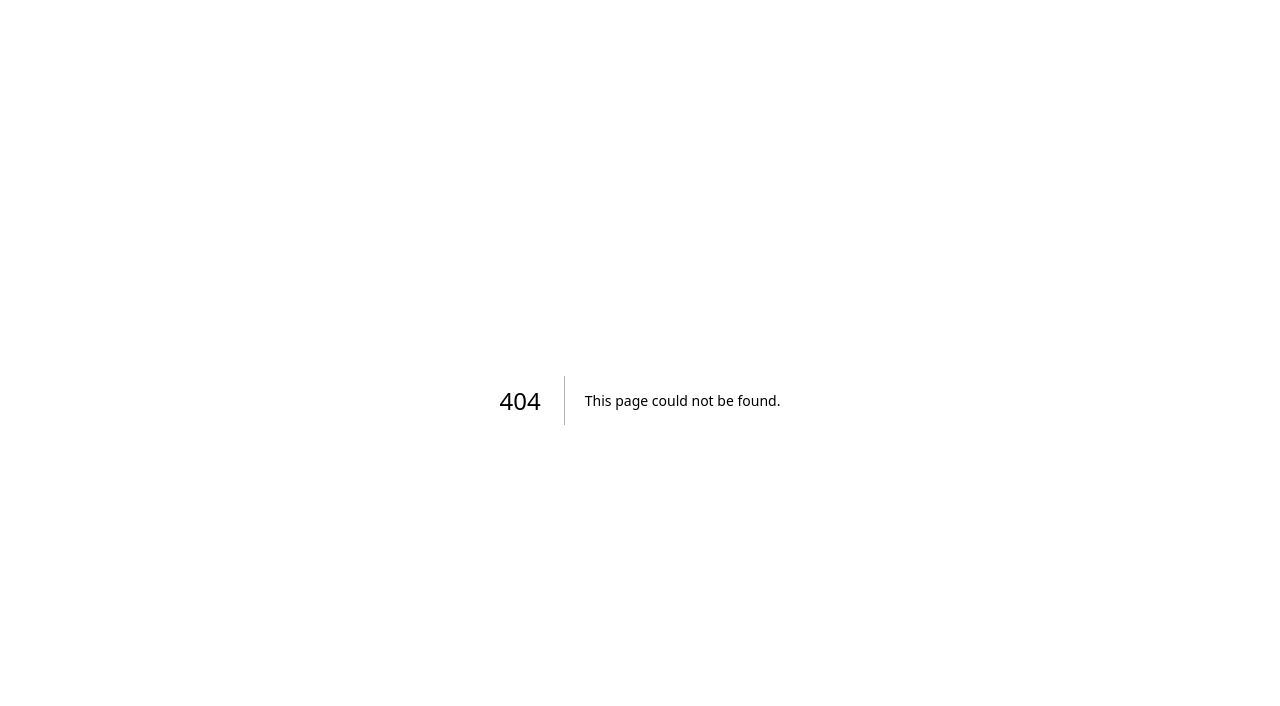
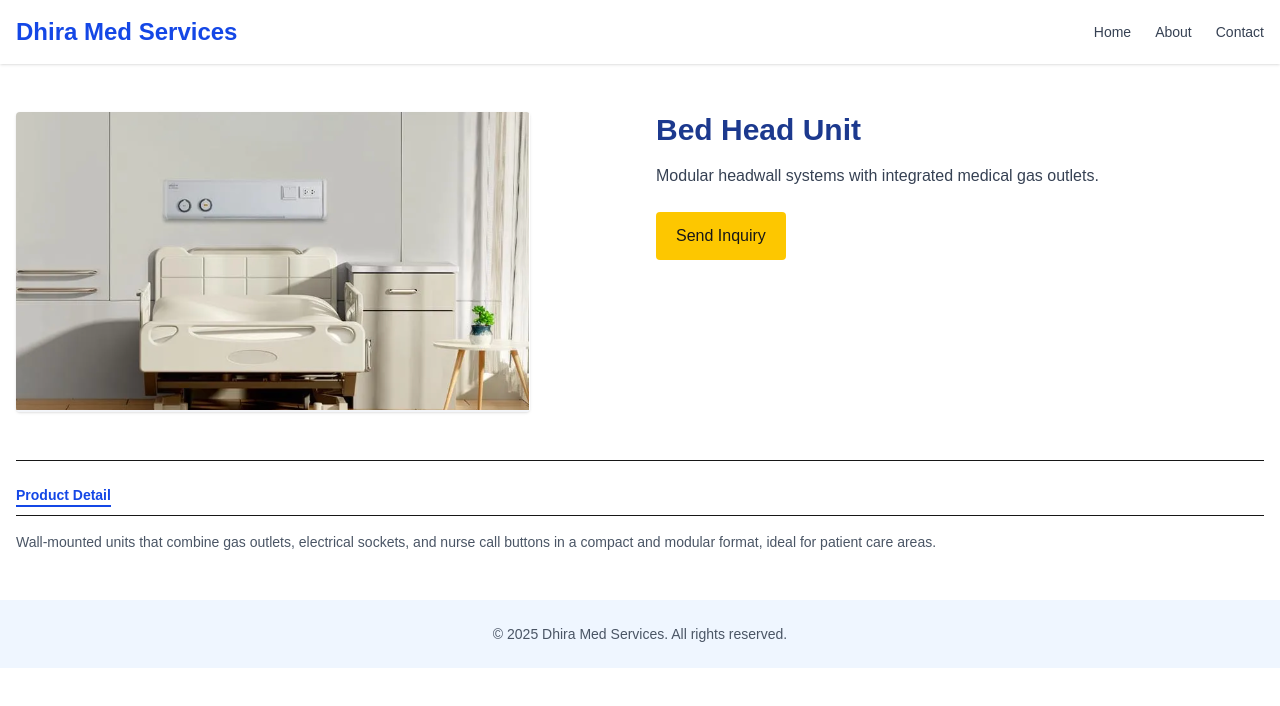
Before and after one commit to dumbresi/DMS, a Next.js app in the folder frontend/: page /products/bed-head-unit in a window 1280 px wide. Before the commit this address had no page. Shown: the top 706 px of the page. Built offline with nearby package versions, Linux system fonts and the light colour scheme.

Commit message:
Dynamic routing

```diff
--- a/frontend/app/components/ProductCard.tsx
+++ b/frontend/app/components/ProductCard.tsx
@@ -1,12 +1,16 @@
+import Link from "next/link";
+
 interface Props {
   title: string;
   description: string;
   imageUrl: string;
+  slug: string;
 }
 
-export default function ProductCard({ title, description, imageUrl }: Props) {
+export default function ProductCard({ title, description, imageUrl, slug }: Props) {
   return (
-    <div className="bg-white rounded-xl shadow-sm overflow-hidden transform transition duration-300 hover:shadow-xl hover:-translate-y-1 hover:border-blue-500 border border-transparent">
+    <Link href={`/products/${slug}`} passHref>
+      <div className="cursor-pointer bg-white rounded-xl shadow-sm overflow-hidden transform transition duration-300 hover:shadow-xl hover:-translate-y-1 hover:border-blue-500 border border-transparent">
         <img
           src={imageUrl}
           alt={title}
@@ -21,5 +25,6 @@ export default function ProductCard({ title, description, imageUrl }: Props) {
           </div>
         </div>
       </div>
+    </Link>
   );
 }
--- a/frontend/app/data/products.ts
+++ b/frontend/app/data/products.ts
@@ -1,42 +1,58 @@
 export const products = [
   {
+    slug: "oxygen-generator",
     title: "Oxygen Generator",
     description: "High-purity oxygen supply system for hospitals.",
+    details: "This generator produces medical-grade oxygen with built-in filters and control systems.",
     imageUrl: "/images/oxygen-generator.png",
   },
   {
+    slug: "medical-gas-manifold",
     title: "Medical Gas Manifold",
     description: "Automatic switching system for medical gas cylinders.",
+    details: "The manifold automatically switches gas supply between primary and reserve cylinders, ensuring uninterrupted medical gas flow in hospitals and labs.",
     imageUrl: "/images/medical-gas-manifold.jpg",
   },
   {
+    slug: "bed-head-unit",
     title: "Bed Head Unit",
     description: "Modular headwall systems with integrated medical gas outlets.",
+    details: "Wall-mounted units that combine gas outlets, electrical sockets, and nurse call buttons in a compact and modular format, ideal for patient care areas.",
     imageUrl: "/images/bed-heat.png",
   },
   {
+    slug: "medical-gas-outlet",
     title: "Medical Gas Outlet",
     description: "Secure and easy-to-use gas outlets compatible with major systems.",
+    details: "Provides a safe and standardized interface for connecting medical gas equipment. Built with anti-leak safety features and compatible with all common plug types.",
     imageUrl: "/images/medical-gas-outlet.jpg",
   },
   {
+    slug: "medical-gas-alarm",
     title: "Medical Gas Alarm",
     description: "Real-time gas flow and pressure monitoring system.",
+    details: "Monitors gas levels and triggers visual and audible alerts for abnormal pressure or flow conditions. Easily integrated with centralized monitoring panels.",
     imageUrl: "/images/medical-gas-alarm.jpg",
   },
   {
+    slug: "medical-vacuum-system",
     title: "Medical Vacuum System",
     description: "Central vacuum unit for surgical and clinical use.",
+    details: "CE-certified vacuum system designed for reliability, low maintenance, and high suction efficiency in surgical environments. Available in horizontal and vertical tank mounts.",
     imageUrl: "/images/medical-vacuum-system.jpg",
   },
   {
+    slug: "oxygen-therapy",
     title: "Oxygen Therapy",
     description: "Therapeutic oxygen systems for patient recovery.",
+    details: "Portable or fixed systems used to deliver oxygen to patients with respiratory issues. Includes flow regulators, humidifiers, and safety shutoff valves.",
     imageUrl: "/images/oxygen-therapy.jpg",
   },
   {
+    slug: "modular-operating-theater",
     title: "Modular Operating Theater",
     description: "Integrated OR solutions with high-efficiency airflow.",
+    details: "Complete modular OR suites designed for infection control, ease of sterilization, and rapid deployment. Includes HEPA filters, integrated lighting, and equipment booms.",
     imageUrl: "/images/modular-operating-theater.jpg",
   },
 ];
--- a/frontend/app/pages/index.tsx
+++ b/frontend/app/pages/index.tsx
@@ -1,29 +1,29 @@
-import Hero from "@/app/components/Hero";
-import Navbar from "@/app/components/Navbar";
-import Footer from "@/app/components/Footer";
-import ProductCard from "@/app/components/ProductCard";
-import { products } from "@/app/data/products";
+// import Hero from "@/app/components/Hero";
+// import Navbar from "@/app/components/Navbar";
+// import Footer from "@/app/components/Footer";
+// import ProductCard from "@/app/components/ProductCard";
+// import { products } from "@/app/data/products";
 
-export default function Home() {
-  return (
-    <>
-      <Navbar />
-      <Hero />
-      <main className="py-16 bg-gray-50 px-4">
-        <div className="max-w-7xl mx-auto">
-          <div className="flex justify-between items-center mb-8">
-            <h2 className="text-3xl font-bold text-blue-900">Solution Products</h2>
-            <button className="border border-blue-700 text-blue-700 px-4 py-1 rounded text-sm">View All</button>
-          </div>
+// export default function Home() {
+//   return (
+//     <>
+//       <Navbar />
+//       <Hero />
+//       <main className="py-16 bg-gray-50 px-4">
+//         <div className="max-w-7xl mx-auto">
+//           <div className="flex justify-between items-center mb-8">
+//             <h2 className="text-3xl font-bold text-blue-900">Solution Products</h2>
+//             <button className="border border-blue-700 text-blue-700 px-4 py-1 rounded text-sm">View All</button>
+//           </div>
 
-          <div className="grid gap-6 sm:grid-cols-2 lg:grid-cols-4">
-            {products.map((p, idx) => (
-              <ProductCard key={idx} {...p} />
-            ))}
-          </div>
-        </div>
-      </main>
-      <Footer />
-    </>
-  );
-}
+//           <div className="grid gap-6 sm:grid-cols-2 lg:grid-cols-4">
+//             {products.map((p, idx) => (
+//               <ProductCard key={idx} {...p} />
+//             ))}
+//           </div>
+//         </div>
+//       </main>
+//       <Footer />
+//     </>
+//   );
+// }
--- /dev/null
+++ b/frontend/app/pages/products/[slug]/page.tsx
@@ -0,0 +1,56 @@
+import { products } from "@/app/data/products";
+import Navbar from "@/app/components/Navbar";
+import Footer from "@/app/components/Footer";
+import { notFound } from "next/navigation";
+
+
+export async function generateMetadata({ params }: { params: { slug: string } }) {
+    const product = products.find((p) => p.slug === params.slug);
+
+    if (!product) return { title: "Product Not Found" };
+
+    return {
+      title: `${product.title} | Dhira Med Services`,
+      description: product.description,
+    };
+  }
+
+export default function ProductDetail({ params }: { params: { slug: string } }) {
+  const product = products.find((p) => p.slug === params.slug);
+
+  if (!product) return notFound();
+
+  return (
+    <>
+      <Navbar />
+      <main className="max-w-7xl mx-auto px-4 py-12">
+        <div className="flex flex-col lg:flex-row gap-8">
+          {/* Image */}
+          <div className="flex-1">
+            <img src={product.imageUrl} alt={product.title} className="rounded shadow" />
+          </div>
+
+          {/* Content */}
+          <div className="flex-1">
+            <h1 className="text-3xl font-bold text-blue-900 mb-4">{product.title}</h1>
+            <p className="text-gray-700 leading-relaxed">{product.description}</p>
+            <button className="mt-6 bg-yellow-400 px-5 py-3 rounded hover:bg-yellow-300 transition">
+              Send Your Inquiry
+            </button>
+          </div>
+        </div>
+
+        {/* Product Details */}
+        <div className="mt-12 border-t pt-6">
+          <div className="flex space-x-6 text-sm border-b pb-2">
+            <span className="text-blue-700 font-semibold border-b-2 border-blue-700">Product Detail</span>
+          </div>
+          <div className="mt-4 text-gray-600 text-sm">
+            <p>{product.details}</p>
+          </div>
+        </div>
+      </main>
+      <Footer />
+    </>
+  );
+}
--- /dev/null
+++ b/frontend/app/pages/products/slug.tsx
@@ -0,0 +1,62 @@
+import { useRouter } from "next/router";
+import { products } from "@/app/data/products";
+import Navbar from "@/app/components/Navbar";
+import Footer from "@/app/components/Footer";
+
+export default function ProductPage() {
+  const router = useRouter();
+  const { slug } = router.query;
+
+  const product = products.find((p) => p.slug === slug);
+
+  if (!product) return <div className="p-8 text-center">Product not found</div>;
+
+  return (
+    <>
+      <Navbar />
+      <main className="max-w-7xl mx-auto px-4 py-12">
+        <div className="flex flex-col lg:flex-row gap-8">
+          {/* Image */}
+          <div className="flex-1">
+            <img
+              src={product.imageUrl}
+              alt={product.title}
+              className="rounded shadow"
+            />
+            <div className="mt-4">
+              <img
+                src={product.imageUrl}
+                alt="Thumbnail"
+                className="w-20 h-20 object-cover border p-1"
+              />
+            </div>
+          </div>
+
+          {/* Info */}
+          <div className="flex-1">
+            <h1 className="text-3xl font-bold text-blue-900 mb-4">
+              {product.title}
+            </h1>
+            <p className="text-gray-700 leading-relaxed">{product.description}</p>
+            <button className="mt-6 bg-yellow-400 px-5 py-3 rounded shadow hover:bg-yellow-300 transition">
+              Send Your Inquiry Now
+            </button>
+          </div>
+        </div>
+
+        {/* Detail Tab */}
+        <div className="mt-12 border-t pt-6">
+          <div className="flex space-x-6 text-sm border-b pb-2">
+            <span className="text-blue-700 font-semibold border-b-2 border-blue-700">
+              Product Detail
+            </span>
+          </div>
+          <div className="mt-4 text-gray-600 text-sm">
+            <p>{product.details}</p>
+          </div>
+        </div>
+      </main>
+      <Footer />
+    </>
+  );
+}
--- /dev/null
+++ b/frontend/app/products/[slug]/page.tsx
@@ -0,0 +1,42 @@
+import { products } from "@/app/data/products";
+import Navbar from "@/app/components/Navbar";
+import Footer from "@/app/components/Footer";
+import { notFound } from "next/navigation";
+
+export default function ProductPage({ params }: { params: { slug: string } }) {
+  const product = products.find((p) => p.slug === params.slug);
+
+  if (!product) return notFound();
+
+  return (
+    <>
+      <Navbar />
+      <main className="max-w-7xl mx-auto px-4 py-12">
+        <div className="flex flex-col lg:flex-row gap-8">
+          <div className="flex-1">
+            <img src={product.imageUrl} alt={product.title} className="rounded shadow" />
+          </div>
+          <div className="flex-1">
+            <h1 className="text-3xl font-bold text-blue-900 mb-4">{product.title}</h1>
+            <p className="text-gray-700">{product.description}</p>
+            <button className="mt-6 bg-yellow-400 px-5 py-3 rounded hover:bg-yellow-300 transition">
+              Send Inquiry
+            </button>
+          </div>
+        </div>
+
+        <div className="mt-12 border-t pt-6">
+          <div className="flex space-x-6 text-sm border-b pb-2">
+            <span className="text-blue-700 font-semibold border-b-2 border-blue-700">
+              Product Detail
+            </span>
+          </div>
+          <div className="mt-4 text-gray-600 text-sm">
+            <p>{product.details}</p>
+          </div>
+        </div>
+      </main>
+      <Footer />
+    </>
+  );
+}
```
Lines whose indentation alone changed are shown as unchanged.
